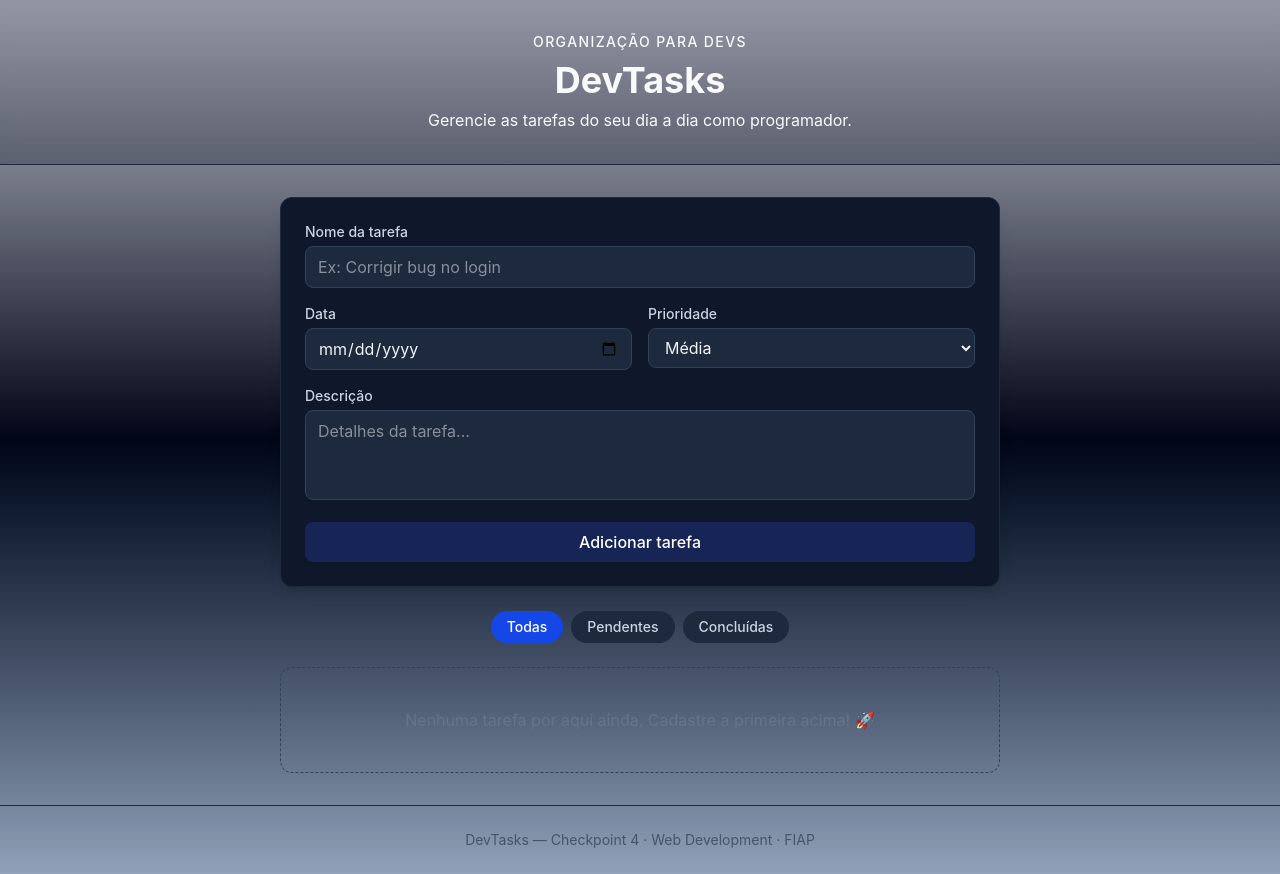
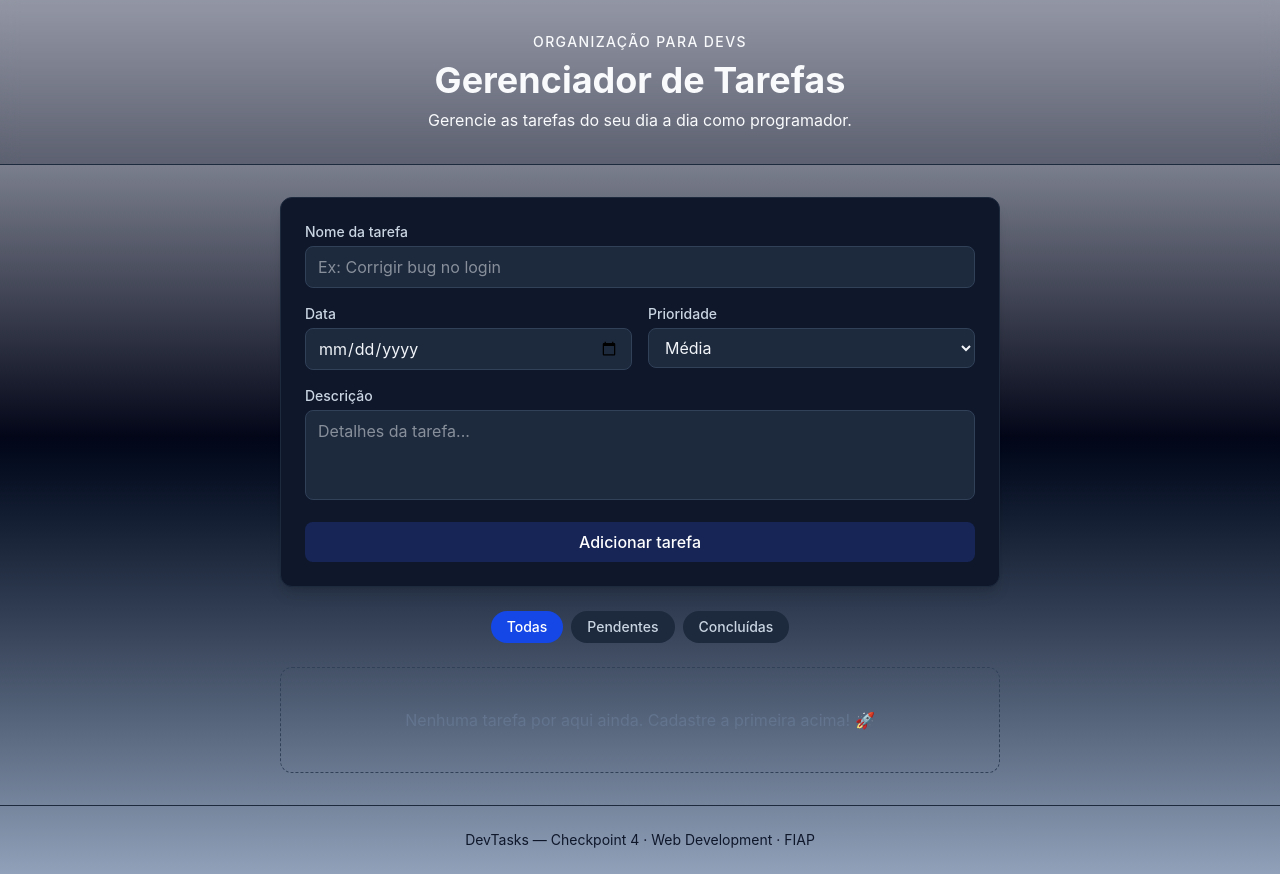
Before and after one commit to EduardoGuzeli/CP4-web, a React (Vite) app: page / in a window 1280 px wide. Built offline with nearby package versions, Linux system fonts and the light colour scheme.

Commit message:
refactor: renomeia projeto de DevTasks para Gerenciador de Tarefas

```diff
--- a/src/App.jsx
+++ b/src/App.jsx
@@ -6,7 +6,7 @@ import TaskList from "./components/taskList/TaskList";
 import Footer from "./components/footer/Footer";
 
 // Chave usada para salvar/ler as tarefas no localStorage do navegador
-const STORAGE_KEY = "devtasks_tarefas";
+const STORAGE_KEY = "Gerenciador_de_Tarefas";
 
 function App() {
   // useState: guarda a lista de tarefas em memória.
--- a/src/components/footer/Footer.jsx
+++ b/src/components/footer/Footer.jsx
@@ -1,7 +1,7 @@
 // Componente Footer: rodapé da aplicação.
 function Footer() {
   return (
-    <footer className="border-t border-slate-800 py-6 text-center text-sm text-slate-600">
+    <footer className="border-t border-slate-800 py-6 text-center text-sm text-slate-900">
       DevTasks — Checkpoint 4 · Web Development · FIAP
     </footer>
   );
--- a/src/components/header/Header.jsx
+++ b/src/components/header/Header.jsx
@@ -9,7 +9,7 @@ function Header({ total, concluidas }) {
           Organização para devs
         </p>
         <h1 className="mt-2 text-3xl font-bold text-slate-50 sm:text-4xl">
-          DevTasks
+          Gerenciador de Tarefas
         </h1>
         <p className="mt-2 text-slate-50">
           Gerencie as tarefas do seu dia a dia como programador.
```
Also changed, not shown: 1 other file (tests, documents, lock files or other folders).
